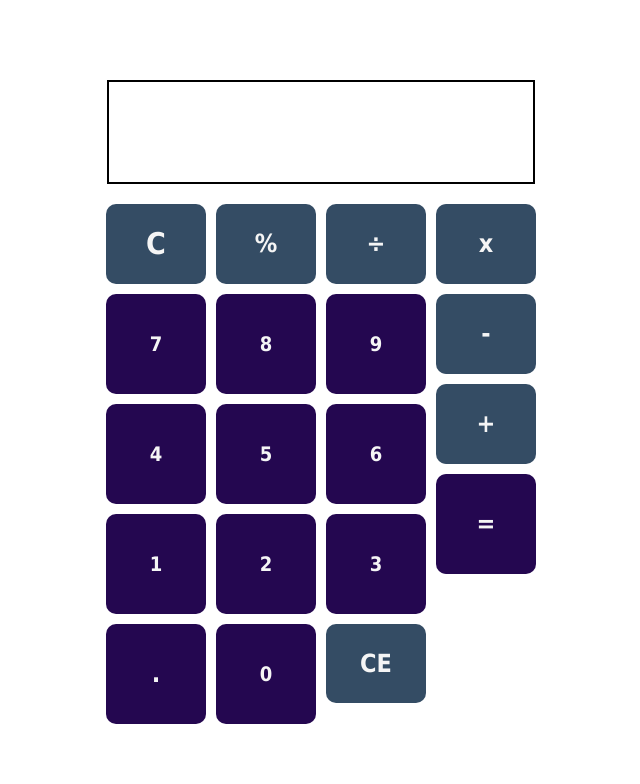
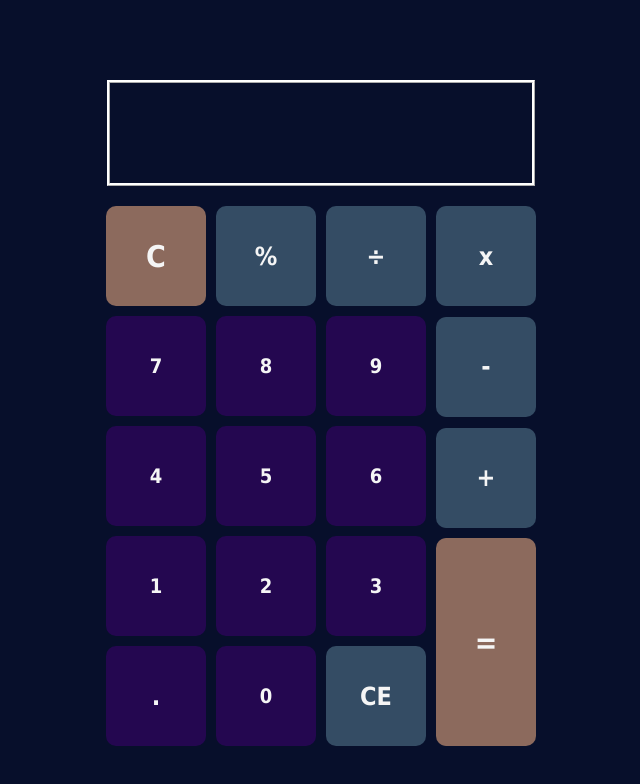
Before and after one commit to JohnDevHelix/odinCalculator, a plain HTML site: page index.html in a window 1280 px wide. Shown: the whole page, without its empty margins (319-959 px from the left). Drawn offline with Linux system fonts and the light colour scheme.

Commit message:
Added styles to new buttons

```diff
--- a/styles.css
+++ b/styles.css
@@ -3,6 +3,7 @@ body {
   margin: 0;
   font-family: tahoma, sans-serif;
   font-size: 20px;
+  background-color: #070f2b;
 }
 
 .result-container {
@@ -15,10 +16,10 @@ body {
   display: flex;
   justify-content: flex-end;
   align-items: flex-end;
-  border: 2px black solid;
+  border: 3px white ridge;
   flex-direction: column;
   height: 100px;
-  width: 424px;
+  width: 422px;
 }
 
 .main-container {
@@ -60,7 +61,7 @@ body {
 .ops {
   display: flex;
   width: 100px;
-  height: 79.6px;
+  height: 100px;
   justify-content: center;
   align-items: center;
   border-radius: 10px;
@@ -70,13 +71,13 @@ body {
   font-size: 25px;
 }
 
-.ops:hover,
-.numbers:hover {
+/* major commit - updated styles for new buttons */
+
+.buttons:hover {
   background-color: #577b8d;
 }
 
-.ops:active,
-.numbers:active {
+.buttons:active {
   background-color: #57a6a1;
 }
 
@@ -84,15 +85,32 @@ body {
 .second-num,
 .operator {
   padding-right: 10px;
-  padding-bottom: 2px;
-
+  padding-bottom: 6px;
+  color: white;
 }
 
-#dot, #equal {
-    font-weight: bolder;
-    font-size: 25px;
+#dot {
+  font-weight: bolder;
+  font-size: 25px;
 }
 
-#clear {
-    font-size: 30px;
+#clear,
+#equal {
+  font-size: 30px;
+  background-color: #8c6a5d;
+  font-weight: bolder;
 }
+
+#clear:hover,
+#equal:hover {
+  background-color: #5f374b;
+}
+
+#clear:active,
+#equal:active {
+  background-color: #f2613f;
+}
+
+#equal {
+  flex: 2;
+}
```
